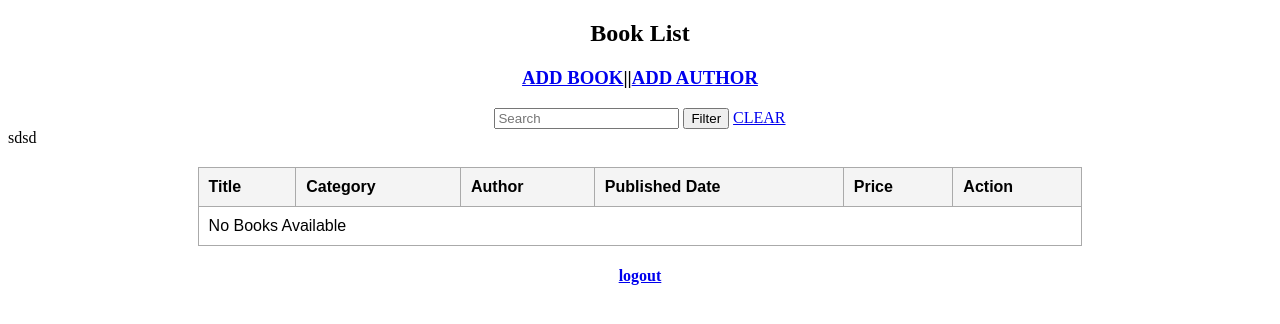
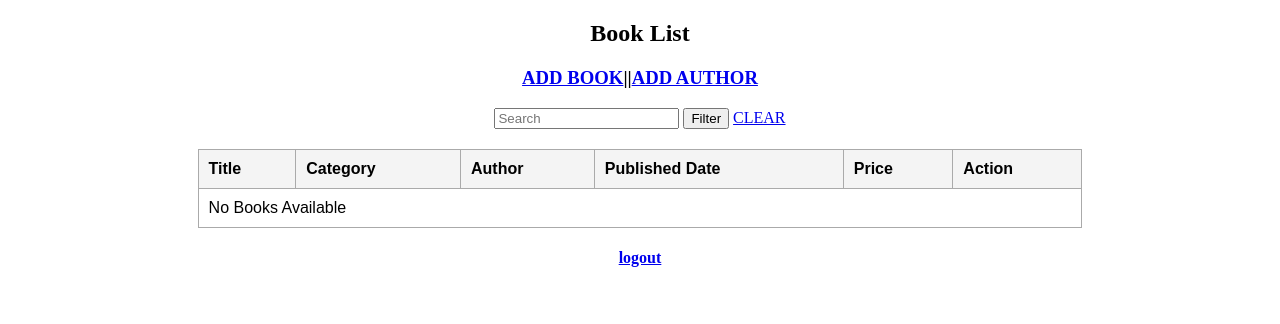
Before and after one commit to Neeraj1684/djnago-book-management, a Django app: page /books/ in a window 1280 px wide. Shown: the top 324 px of the page. Run offline with Django 5.2, Linux system fonts and the light colour scheme; the visitor is signed in with stand-in values (Sample User, id 1); data that the repository does not hold is empty.

Commit message:
Removed gibberish from book_list.html.

```diff
--- a/books/templates/books/book_list.html
+++ b/books/templates/books/book_list.html
@@ -39,7 +39,7 @@
             <th>Author</th>
             <th>Published Date</th>
             <th>Price</th>
-            <th>Action</th>sdsd
+            <th>Action</th>
         </tr>
         {% for book in books %}
         <tr>
```
